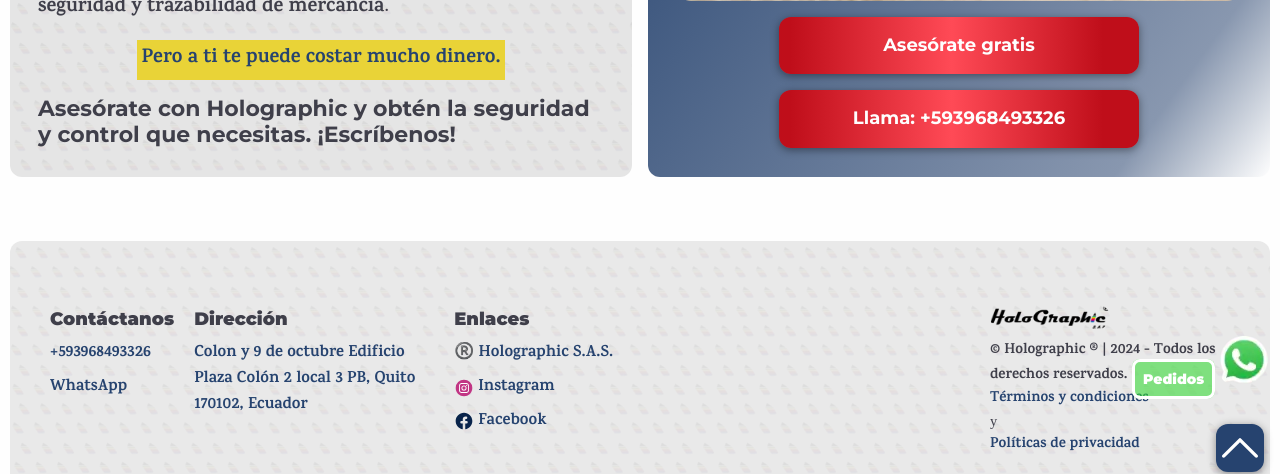
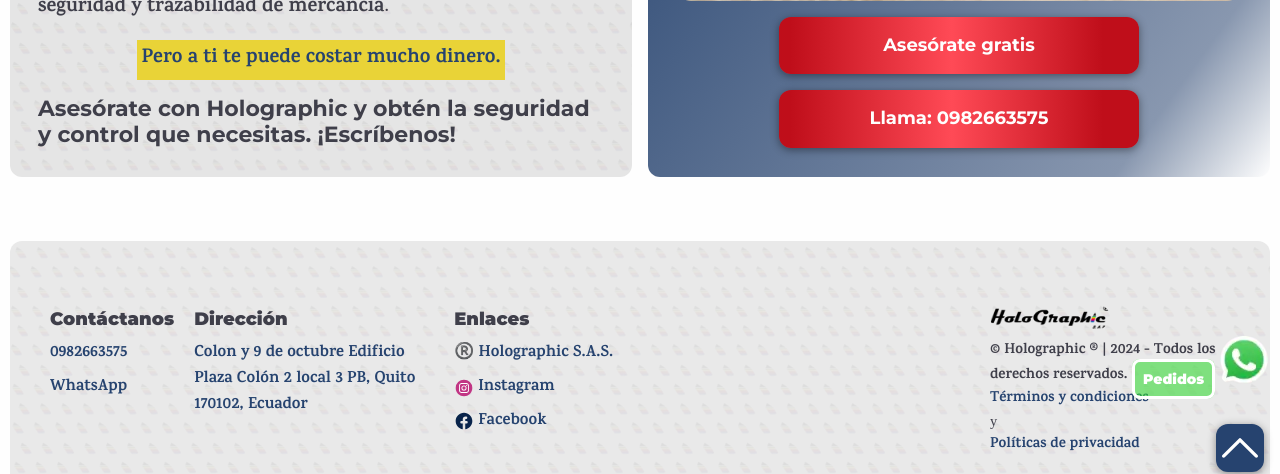
Before and after one commit to Klerpson/holographic, a Jekyll site: the page built from contacto.md, in a window 1280 px wide and 900 px high, scrolled down 2024 px. Shown: the part 380-854 px from the top of the window. Built offline with Jekyll 4.4.1, drawn with Linux system fonts in a browser that asks for light colours; some web fonts are replaced; some of the changed text lies outside the part shown.

Commit message:
Update _config.yml

```diff
--- a/_config.yml
+++ b/_config.yml
@@ -8,7 +8,7 @@
 tiktok: https://www.tiktok.com/@holographicecuador
 maps: "https://maps.app.goo.gl/6Fg6A3jEFQ9UtAnw7"
 whatsapp: https://wa.me/593968493326?text=593968493326&text=👋Hola,%20estoy%20interesado%20en%20las%20etiquetas%20de%20seguridad
-telefono: "+593968493326"
+telefono: "0982663575"
 direccion: Colon y 9 de octubre Edificio Plaza Colón 2 local 3 PB, Quito 170102, Ecuador
 
 markdown: kramdown
```
